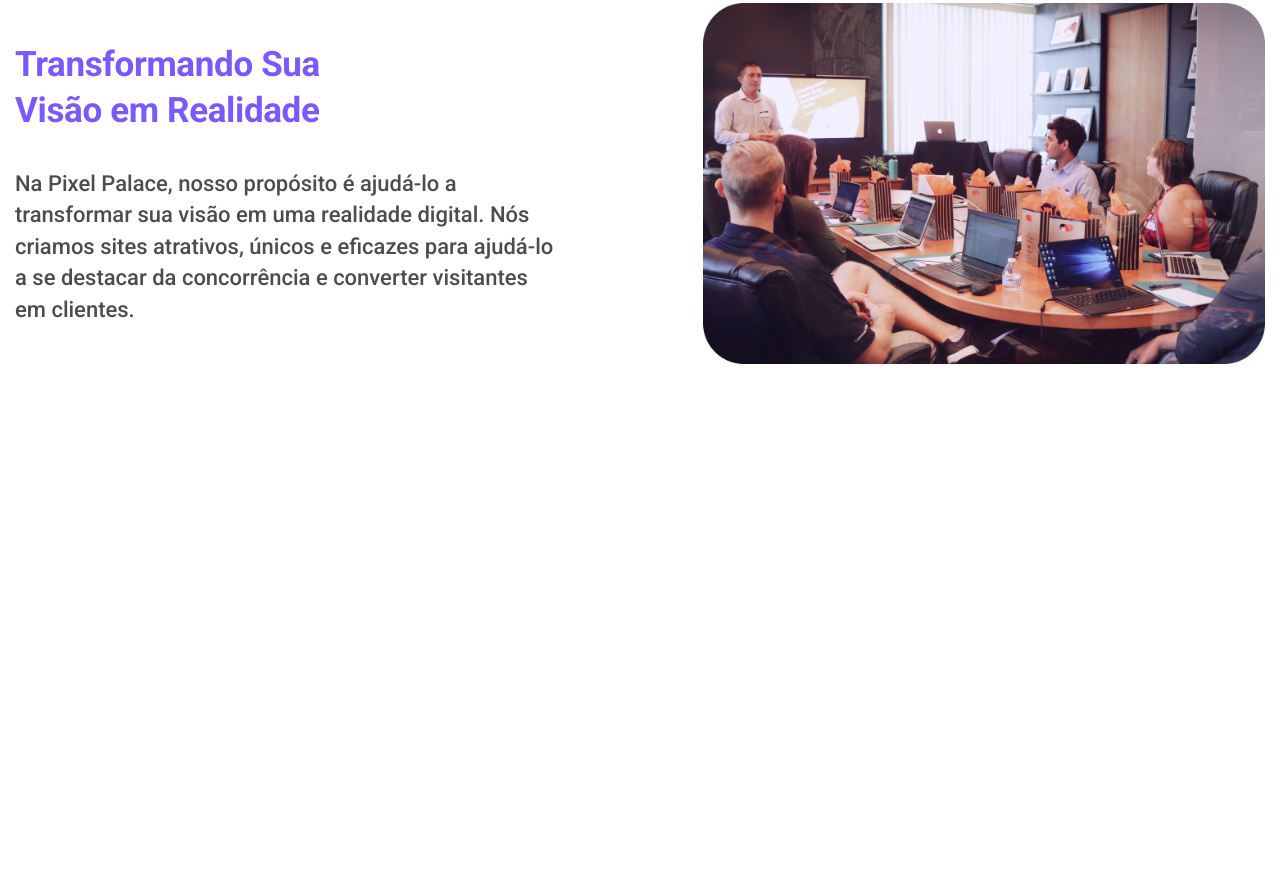
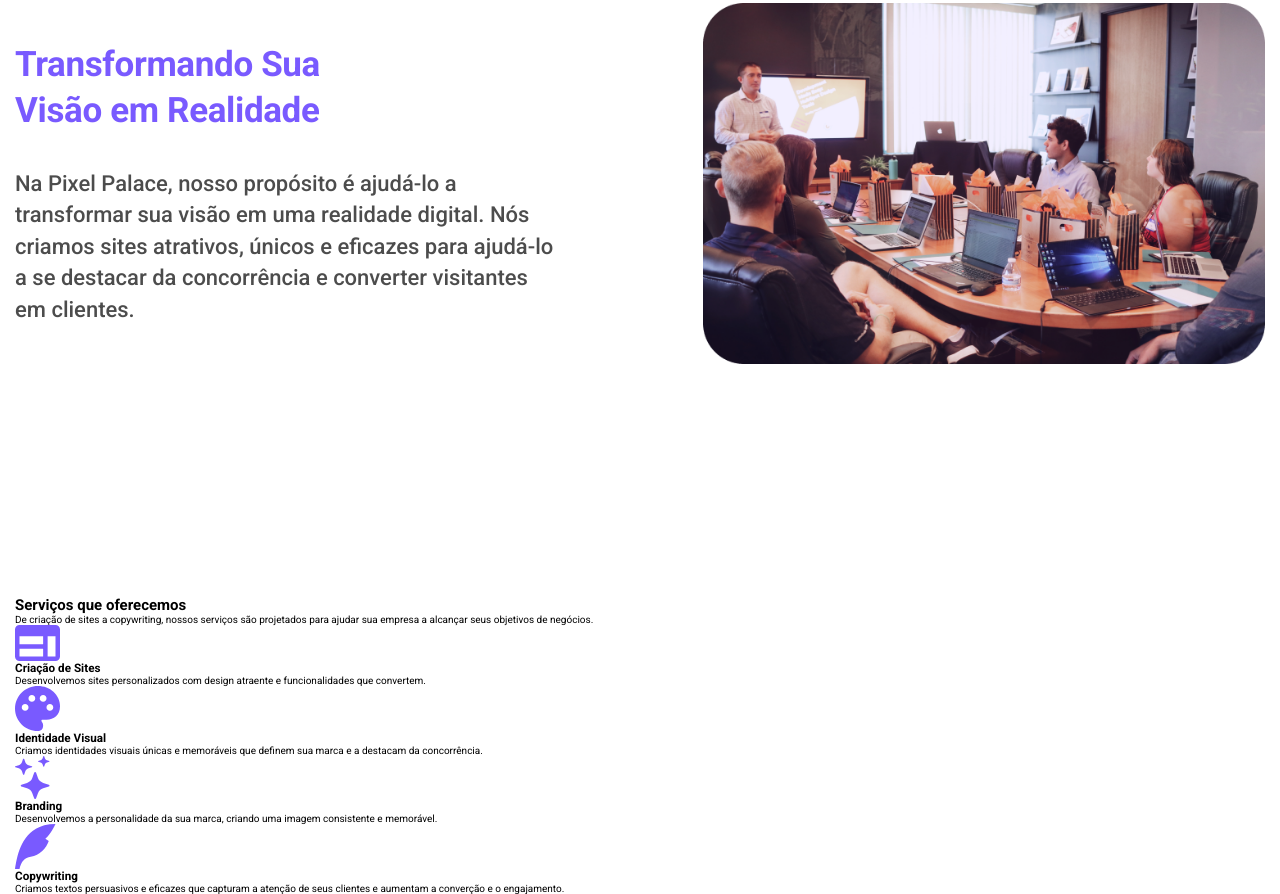
Before and after one commit to thiagorodriguezdev/pixel-palace, a plain HTML site: page index.html in a window 1280 px wide. Shown: the part 2983-3877 px from the top of the page. Before the commit the page ends 3579 px from the top, so only its background shows below. Drawn offline with Linux system fonts and the light colour scheme.

Commit message:
Adiciona seção de serviços com descrição e ícones para cada serviço oferecido.

```diff
--- a/index.html
+++ b/index.html
@@ -100,6 +100,53 @@
       </div>
     </div>
   </section>
+
+  <section class="s-servicos">
+    <div class="container">
+      <div class="text">
+        <h2>Serviços que oferecemos</h2>
+        <p>De criação de sites a copywriting, nossos serviços são projetados para ajudar sua empresa a alcançar seus objetivos de negócios.</p>
+      </div>
+      <div class="cards-servicos">
+        <div class="card-servicos">
+          <div class="image">
+            <img src="./images/icon-desenvolvimento.svg" alt="">
+          </div>
+          <div class="text-card">
+            <h3>Criação de Sites</h3>
+            <p>Desenvolvemos sites personalizados com design atraente e funcionalidades que convertem.</p>
+          </div>
+        </div>
+        <div class="card-servicos">
+          <div class="image">
+            <img src="./images/icon-visual.svg" alt="">
+          </div>
+          <div class="text-card">
+            <h3>Identidade Visual</h3>
+            <p>Criamos identidades visuais únicas e memoráveis que definem sua marca e a destacam da concorrência.</p>
+          </div>
+        </div>
+        <div class="card-servicos">
+          <div class="image">
+            <img src="./images/icon-branding.svg" alt="">
+          </div>
+          <div class="text-card">
+            <h3>Branding</h3>
+            <p>Desenvolvemos a personalidade da sua marca, criando uma imagem consistente e memorável.</p>
+          </div>
+        </div>
+        <div class="card-servicos">
+          <div class="image">
+            <img src="./images/icon-copywriting.svg" alt="">
+          </div>
+          <div class="text-card">
+            <h3>Copywriting</h3>
+            <p>Criamos textos persuasivos e eficazes que capturam a atenção de seus clientes e aumentam a converção e o engajamento.</p>
+          </div>
+        </div>
+      </div>
+    </div>
+  </section>
 </body>
 
 </html>
```
Also changed, not shown: images/icon-branding.svg (added), images/icon-copywriting.svg (added), images/icon-desenvolvimento.svg (added), images/icon-visual.svg (added), scss/_home.scss (line endings or trailing spaces).
